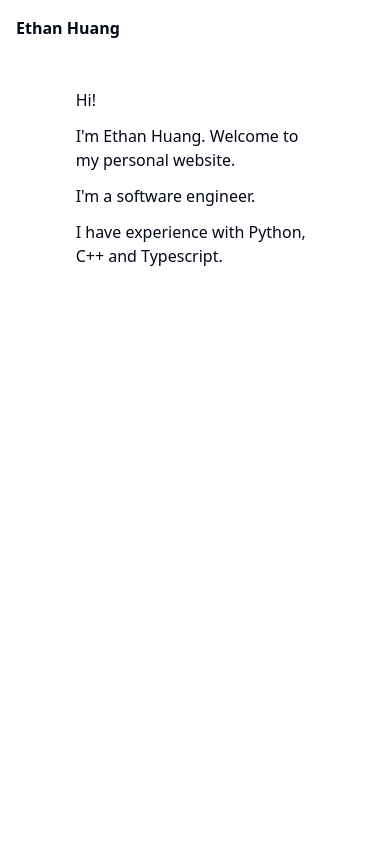
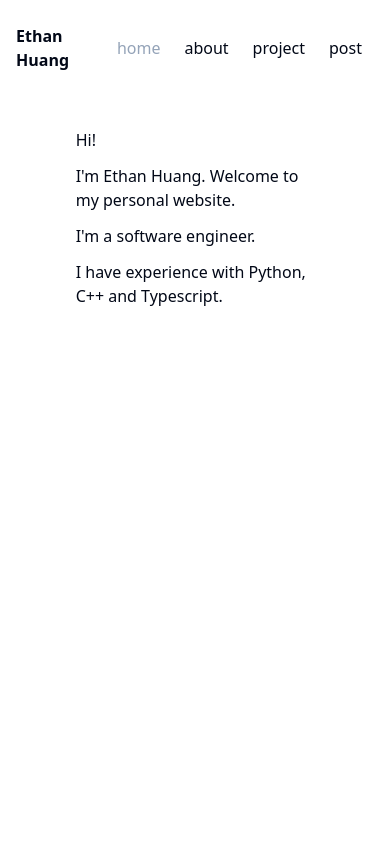
Before and after one commit to ethanh6/ethanhuang.dev, a Next.js app: page / in a window 390 px wide. Shown: the top 844 px of the page. Built offline with nearby package versions, Linux system fonts and the light colour scheme.

Commit message:
update header and footer

```diff
--- a/src/components/Footer.tsx
+++ b/src/components/Footer.tsx
@@ -6,7 +6,7 @@ import { footerConfigs } from '@/configs/footerConfigs';
 export default function Footer() {
   return (
     <footer>
-      <div className="mt-16 flex flex-col items-center">
+      <div className="mt-16 flex flex-shrink-0 flex-col items-center">
         <div className="mb-3 flex space-x-4">
           <SocialIcon
             kind="mail"
--- a/src/components/Header.tsx
+++ b/src/components/Header.tsx
@@ -1,34 +1,36 @@
-"use client"
+'use client';
 import CustomLink from '@/components/CustomLink';
 import MobileNav from '@/components/MobileNav';
 import SectionContainer from '@/components/SectionContainer';
-import ThemeSwitch from '@/components/ThemeSwitch'; import { headerConfigs } from '@/configs/headerConfigs';
+import ThemeSwitch from '@/components/ThemeSwitch';
+import { headerConfigs } from '@/configs/headerConfigs';
 import { useRouter, usePathname } from 'next/navigation';
 
 export default function Header() {
-  const raw_path = usePathname();
-  const current_path = raw_path === "/" ? "home" : raw_path.split("/")[1];
+  // Simplified logic to extract current path
+  const current_path = usePathname().split('/')[1] || 'home';
 
   return (
-    <header className="sticky top-0 z-10 bg-white/70 py-4 transition-colors dark:border-slate-50/[0.06] dark:bg-gray-900/60">
-      <SectionContainer>
-        <div className="flex items-baseline justify-between">
-          <div>
+    <header className="top-0 z-10 bg-white/70 py-6 transition-colors dark:border-slate-50/[0.06] dark:bg-gray-900/60">
+      <div className="container mx-auto px-4 sm:px-6 md:max-w-3xl lg:max-w-5xl">
+        {/* Combined the flex and justify-between classes */}
+        <div className="flex items-center justify-between">
+          {/* Render site title */}
           <CustomLink
             href="/"
             aria-label={headerConfigs.title}
-              className="items-center justify-center font-semibold transition-colors hover:text-slate-400 sm:block"
+            className="font-semibold transition-colors hover:text-slate-400 sm:block"
           >
             {headerConfigs.title}
           </CustomLink>
-          </div>
+
+          {/* Render navigation links */}
           <div className="flex items-center text-base leading-5 sm:gap-1">
-            <div className="hidden gap-1 sm:flex">
             {headerConfigs.navLinks.map((link, i) => (
               <CustomLink
                 key={i}
                 href={link.href}
-                  className={`rounded p-3 font-medium transition-colors hover:text-slate-400 dark:text-gray-100 dark:hover:text-gray-300 ${current_path === link.title ? "text-slate-400" : ""}`}
+                className={`p-3 font-medium transition-colors hover:text-slate-300 ${current_path === link.title ? 'text-slate-400' : ''} dark:text-gray-100 dark:hover:text-gray-300`}
               >
                 {link.title}
               </CustomLink>
@@ -36,7 +38,6 @@ export default function Header() {
           </div>
         </div>
       </div>
-      </SectionContainer>
     </header>
   );
 }
```
Lines whose indentation alone changed are shown as unchanged.
